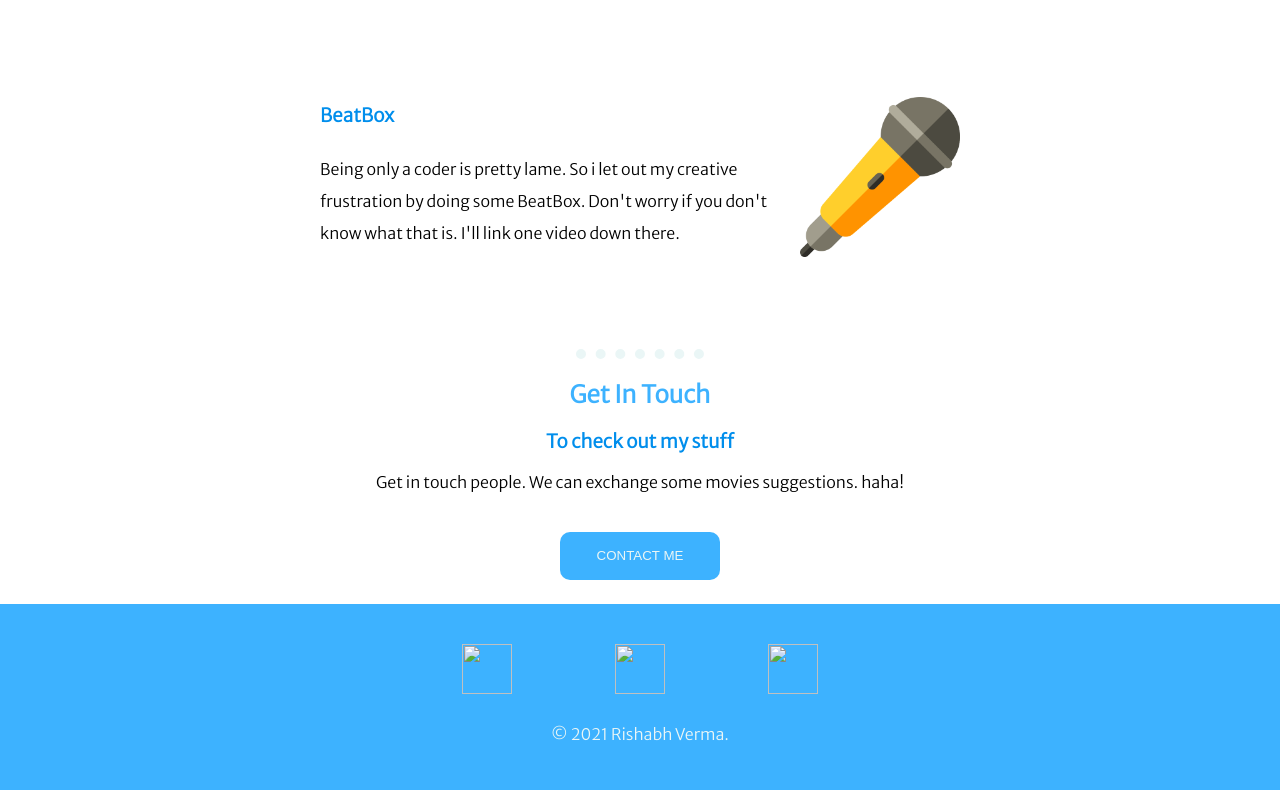
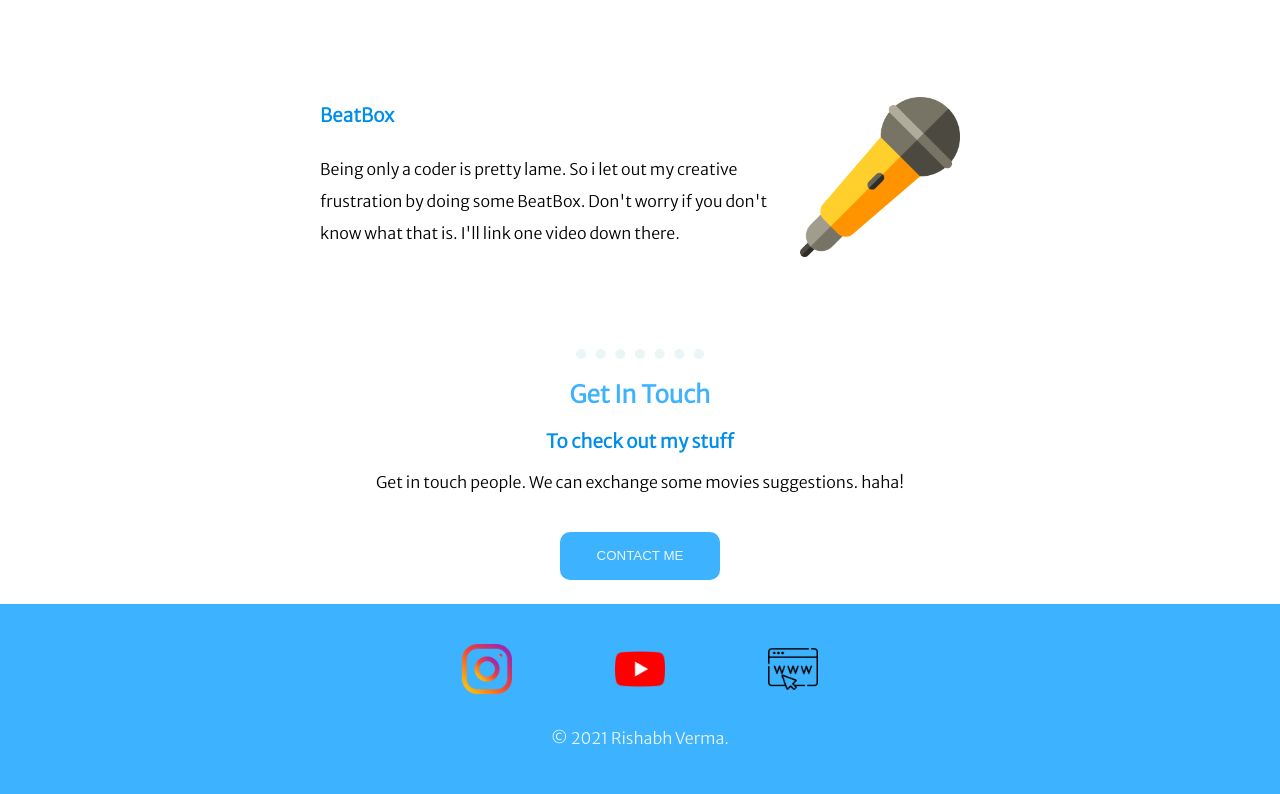
Before and after one commit to Rishabh-Verma619/PersonalSite, a plain HTML site: page index.html in a window 1280 px wide. Shown: the part 1513-2307 px from the top of the page. Drawn offline with Linux system fonts and the light colour scheme.

Commit message:
debugged image bugs

```diff
--- a/index.html
+++ b/index.html
@@ -60,9 +60,9 @@
 
 
     <div class="bottom-container">
-        <a class="footer-link" href="https://www.instagram.com/re_beats619/"><img src="/Css-My Site/css/images/instagram.png" alt=""></a>
-        <a class="footer-link" href="https://www.youtube.com/channel/UCAXXgAEpBftUGHqGyERBcFg"><img src="/Css-My Site/css/images/youtube.png" alt=""></a>
-        <a class="footer-link" href="#"><img src="/Css-My Site/css/images/internet.png" alt=""></a>
+        <a class="footer-link" href="https://www.instagram.com/re_beats619/"><img src="css/images/instagram.png" alt=""></a>
+        <a class="footer-link" href="https://www.youtube.com/channel/UCAXXgAEpBftUGHqGyERBcFg"><img src="css/images/youtube.png" alt=""></a>
+        <a class="footer-link" href="#"><img src="css/images/internet.png" alt=""></a>
         <br> <br>
         <p class="copy-right">© 2021 Rishabh Verma.</p>
     </div>
```
